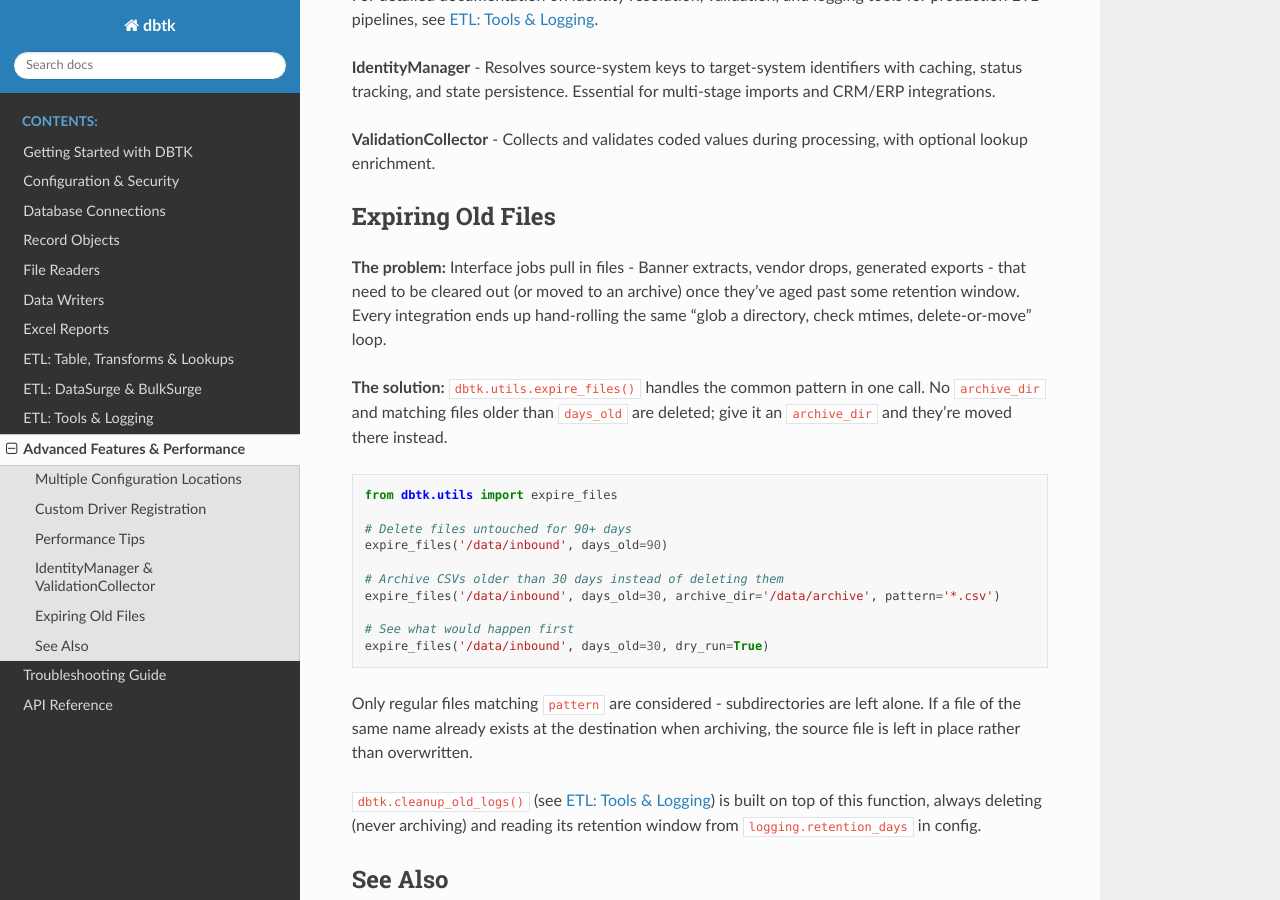
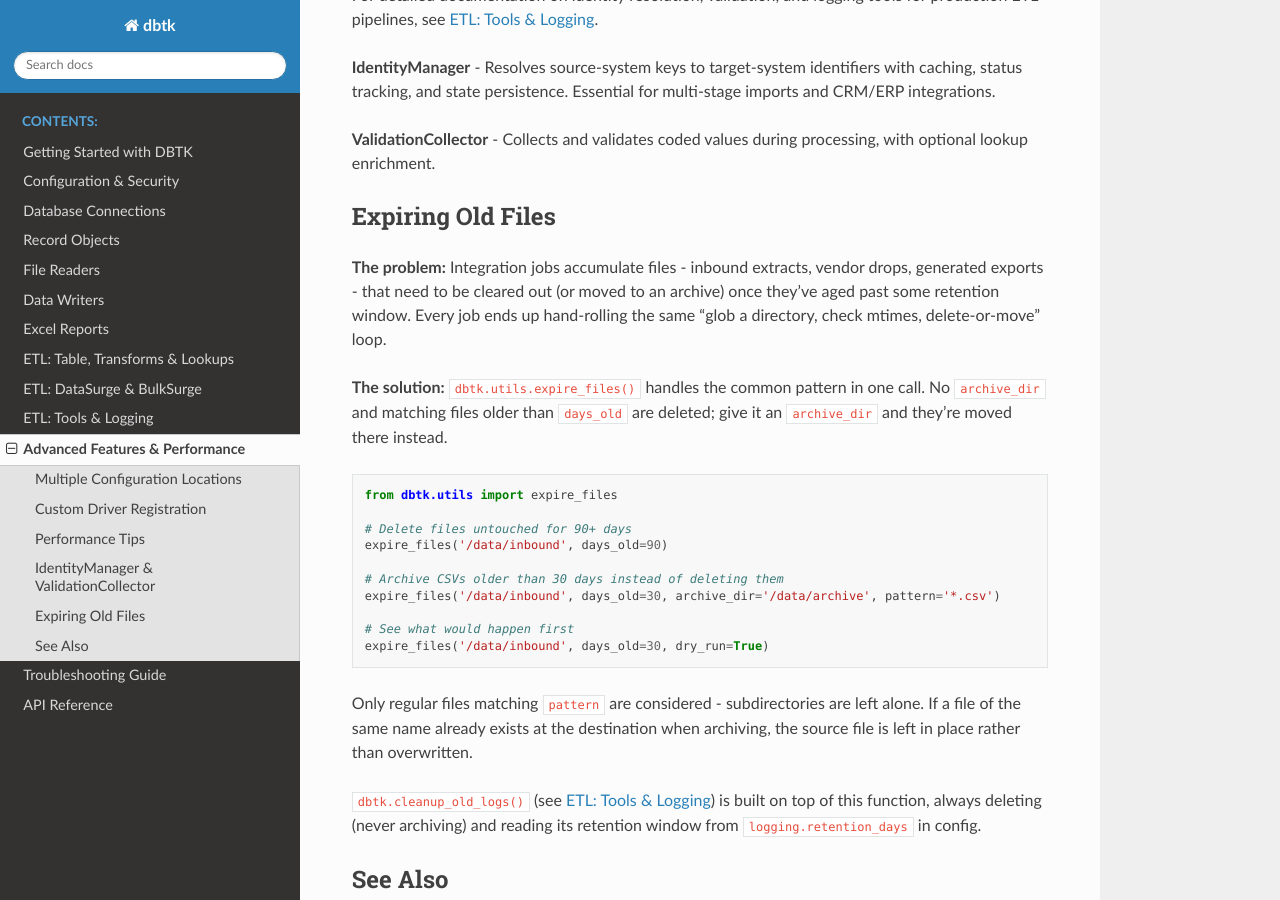
Before and after one commit to scottrbailey/dbtk, a Sphinx documentation site: the page built from docs/10-advanced.md, in a window 1280 px wide and 900 px high, scrolled down 1792 px. Built offline with Sphinx 7.4.7 and the Read the Docs theme 3.1.0, drawn with Linux system fonts in a browser that asks for light colours.

Commit message:
Drop Banner-specific wording from expire_files() docs
Co-Authored-By: Claude Opus 5.5 <noreply@anthropic.com>
Claude-Session: https://claude.ai/code/session_01KWzqGYxwmwtAqCsmmcyHQc

```diff
--- a/docs/10-advanced.md
+++ b/docs/10-advanced.md
@@ -84,9 +84,9 @@ For detailed documentation on identity resolution, validation, and logging tools
 
 ## Expiring Old Files
 
-**The problem:** Interface jobs pull in files - Banner extracts, vendor drops, generated
-exports - that need to be cleared out (or moved to an archive) once they've aged past
-some retention window. Every integration ends up hand-rolling the same "glob a directory,
+**The problem:** Integration jobs accumulate files - inbound extracts, vendor drops,
+generated exports - that need to be cleared out (or moved to an archive) once they've aged
+past some retention window. Every job ends up hand-rolling the same "glob a directory,
 check mtimes, delete-or-move" loop.
 
 **The solution:** `dbtk.utils.expire_files()` handles the common pattern in one call. No
```
Also changed, not shown: CHANGELOG.md (+1 -1 lines), 1 other file.
